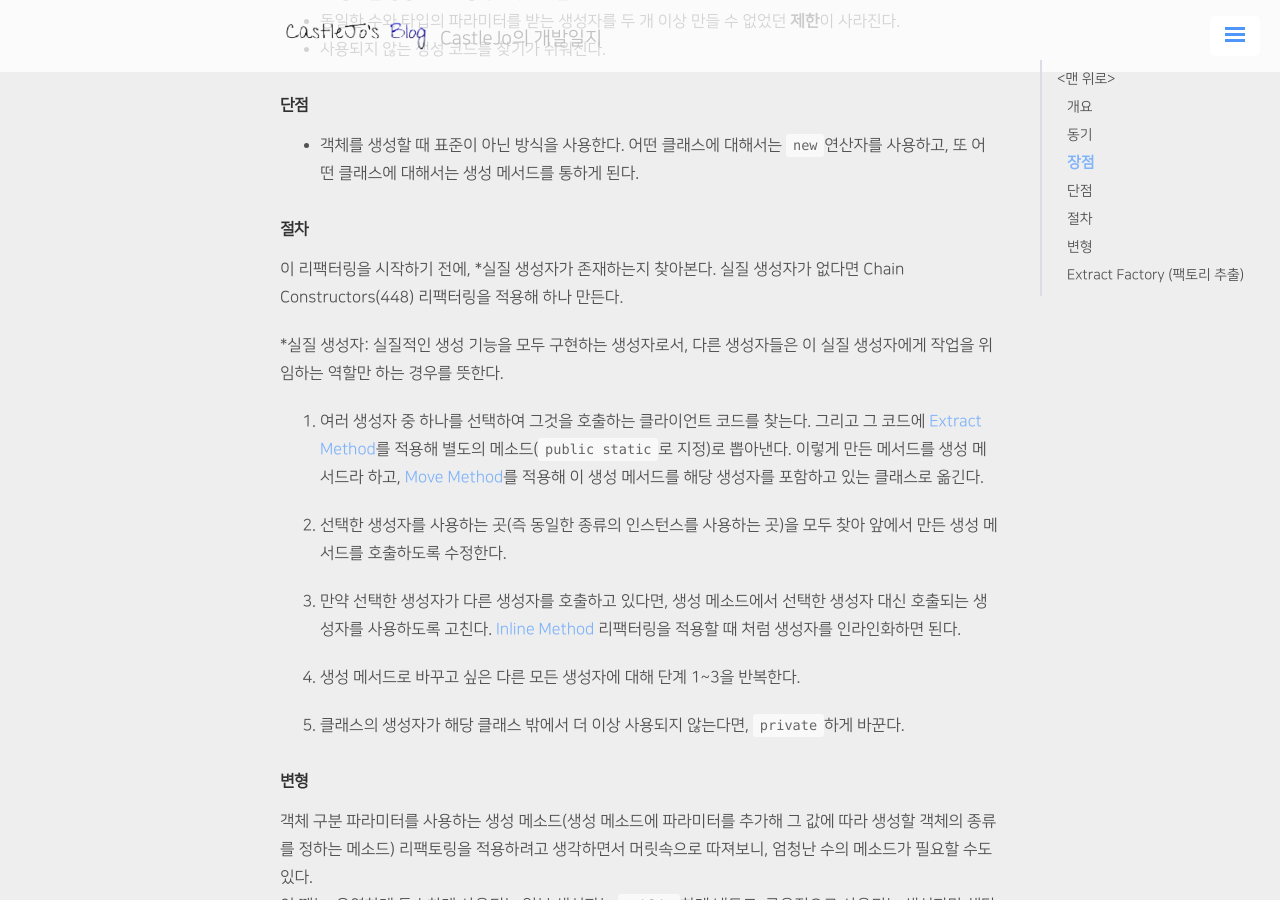
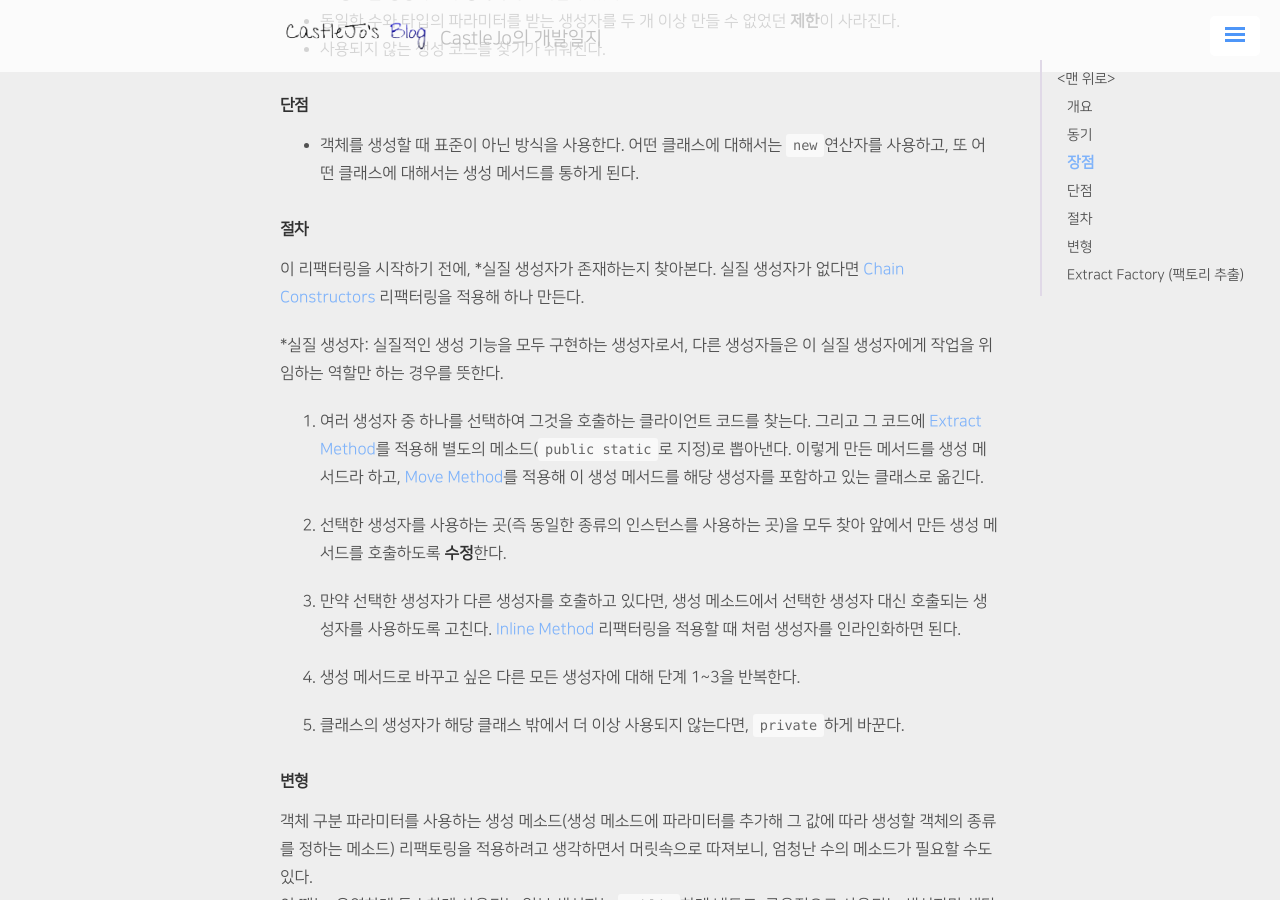
Before and after one commit to ukcastle/ukcastle.github.io, a Jekyll site: the page built from _posts/Refactoring/2021-04-13-Replace-Constructors-With-Creation-Methods.md, in a window 1280 px wide and 900 px high, scrolled down 1330 px. Built offline with Jekyll 4.4.1, drawn with Linux system fonts in a browser that asks for light colours; nearby versions of some CDN libraries; a script that is not in the unit is left out; comment, search, counter and statistics services are not loaded.

Commit message:
docs: href chain constructor

```diff
--- a/_posts/Refactoring/2021-04-13-Replace-Constructors-With-Creation-Methods.md
+++ b/_posts/Refactoring/2021-04-13-Replace-Constructors-With-Creation-Methods.md
@@ -55,13 +55,13 @@ public:
 
 #### 절차
 
-이 리팩터링을 시작하기 전에, *실질 생성자가 존재하는지 찾아본다. 실질 생성자가 없다면 Chain Constructors(448) 리팩터링을 적용해 하나 만든다.
+이 리팩터링을 시작하기 전에, *실질 생성자가 존재하는지 찾아본다. 실질 생성자가 없다면 [Chain Constructors](https://jo631.github.io/refactoring/2021/04/13/Chain-Constructors/) 리팩터링을 적용해 하나 만든다.
 
 *실질 생성자: 실질적인 생성 기능을 모두 구현하는 생성자로서, 다른 생성자들은 이 실질 생성자에게 작업을 위임하는 역할만 하는 경우를 뜻한다.
 
 1. 여러 생성자 중 하나를 선택하여 그것을 호출하는 클라이언트 코드를 찾는다. 그리고 그 코드에 [Extract Method](https://jo631.github.io/refactoring/2021/04/09/RefactoringToPattern/#extract-method)를 적용해 별도의 메소드(`public static`로 지정)로 뽑아낸다. 이렇게 만든 메서드를 생성 메서드라 하고, [Move Method](https://jo631.github.io/refactoring/2021/04/09/RefactoringToPattern/#move-method)를 적용해 이 생성 메서드를 해당 생성자를 포함하고 있는 클래스로 옮긴다.
 
-2. 선택한 생성자를 사용하는 곳(즉 동일한 종류의 인스턴스를 사용하는 곳)을 모두 찾아 앞에서 만든 생성 메서드를 호출하도록 수정한다.
+2. 선택한 생성자를 사용하는 곳(즉 동일한 종류의 인스턴스를 사용하는 곳)을 모두 찾아 앞에서 만든 생성 메서드를 호출하도록 **수정**한다.
 
 3. 만약 선택한 생성자가 다른 생성자를 호출하고 있다면, 생성 메소드에서 선택한 생성자 대신 호출되는 생성자를 사용하도록 고친다. [Inline Method](https://jo631.github.io/refactoring/2021/04/09/RefactoringToPattern/#inline-method) 리팩터링을 적용할 때 처럼 생성자를 인라인화하면 된다.
 
```
Also changed, not shown: _posts/Refactoring/2021-04-12-RF-Ch4.md (+1 -1 lines), _posts/Refactoring/2021-04-12-RF-Ch5.md (+1 -1 lines).
